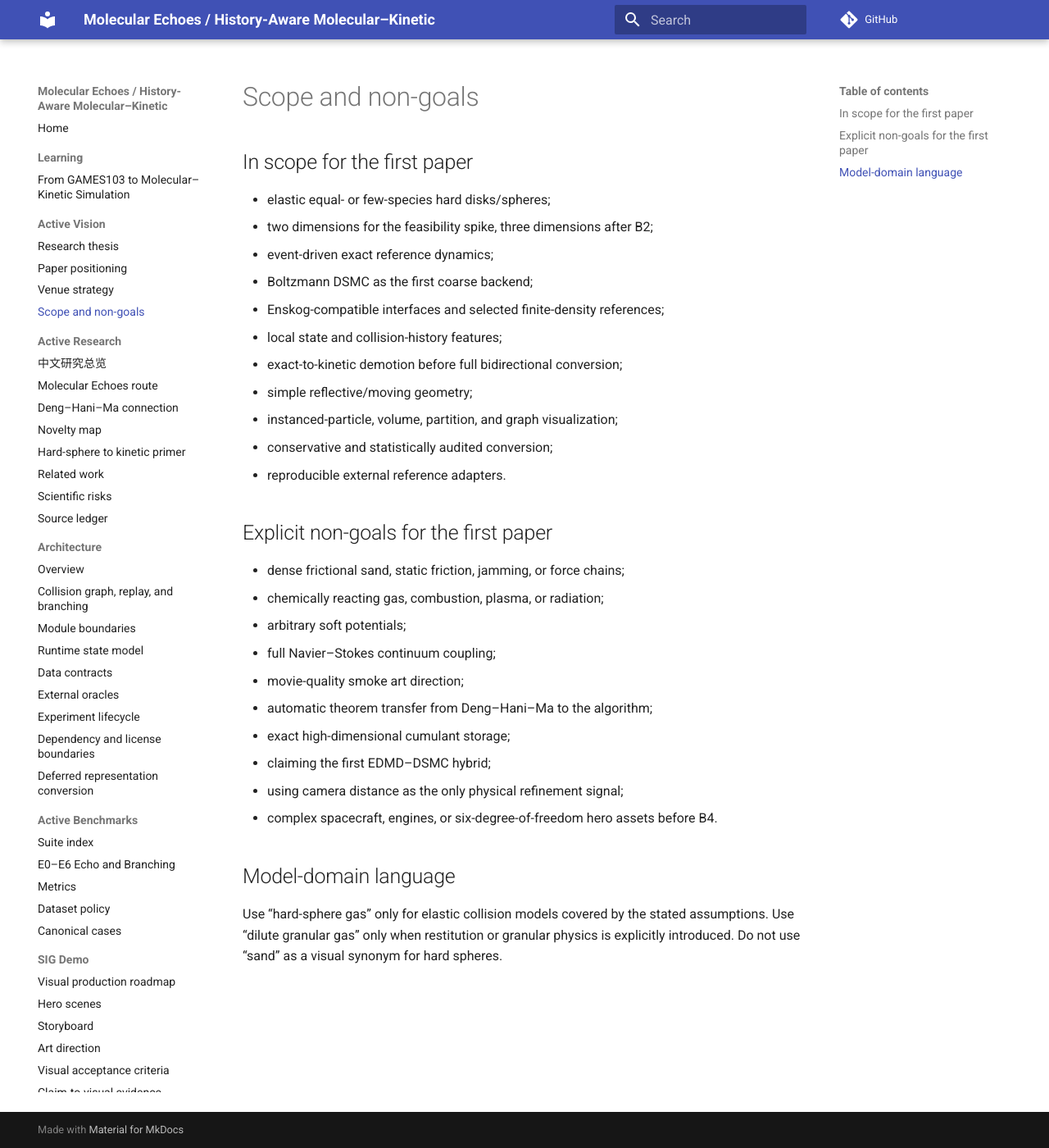
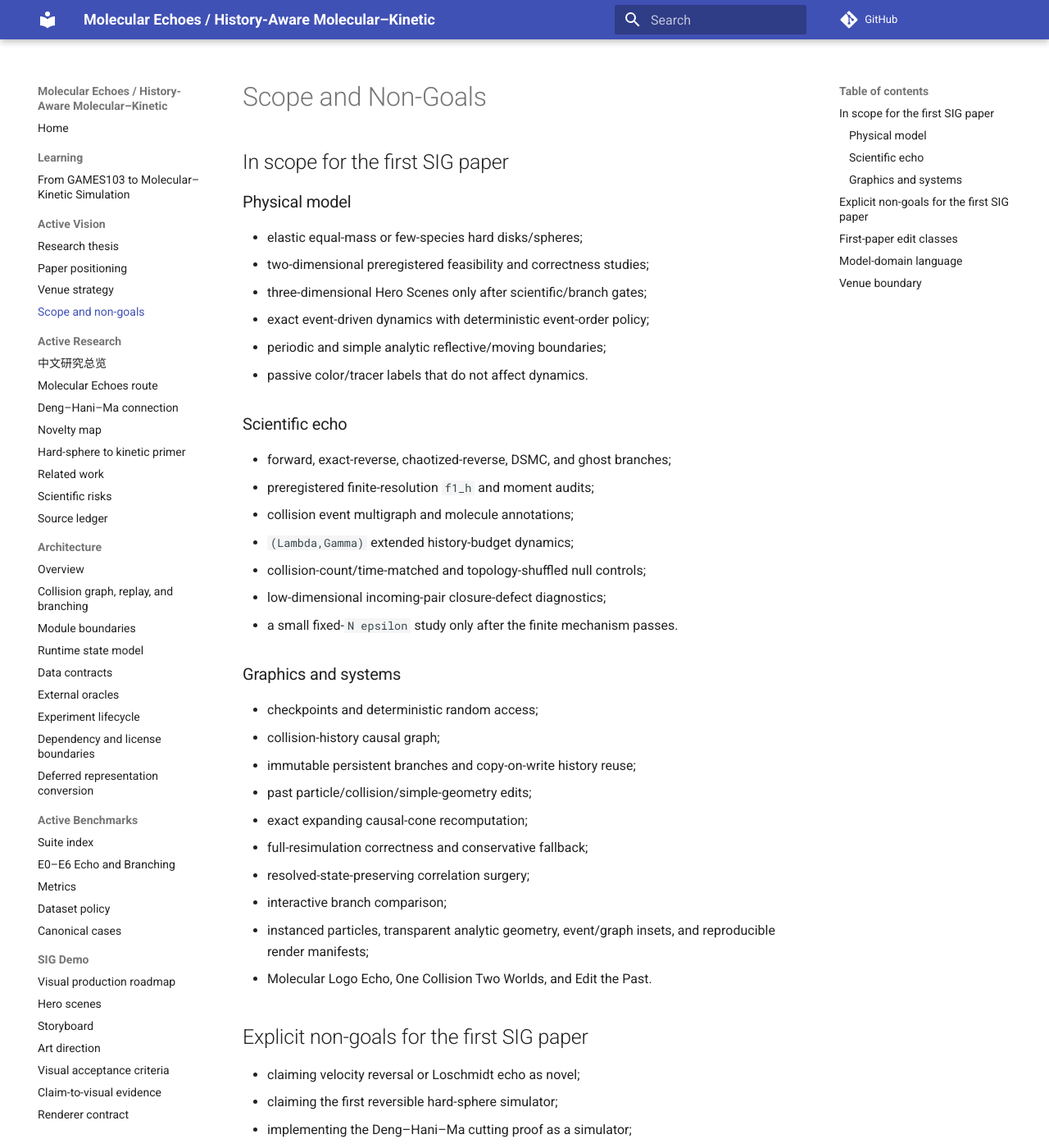
Before and after one commit to jandan138/history-aware-molecular-kinetic, an MkDocs documentation site: the page built from docs/vision/scope-and-non-goals.md, in a window 1280 px wide and 1400 px high. Shown: the whole window at 82% size. Built offline with MkDocs 1.6.1 and Material for MkDocs 9.7.7, drawn with Linux system fonts in a browser that asks for light colours; comment, search, counter and statistics services are not loaded; some of the changed text lies outside the part shown.

Commit message:
docs: update first-paper scope for Molecular Echoes

```diff
--- a/docs/vision/scope-and-non-goals.md
+++ b/docs/vision/scope-and-non-goals.md
@@ -1,34 +1,85 @@
-# Scope and non-goals
+# Scope and Non-Goals
 
-## In scope for the first paper
+## In scope for the first SIG paper
 
-- elastic equal- or few-species hard disks/spheres;
-- two dimensions for the feasibility spike, three dimensions after B2;
-- event-driven exact reference dynamics;
-- Boltzmann DSMC as the first coarse backend;
-- Enskog-compatible interfaces and selected finite-density references;
-- local state and collision-history features;
-- exact-to-kinetic demotion before full bidirectional conversion;
-- simple reflective/moving geometry;
-- instanced-particle, volume, partition, and graph visualization;
-- conservative and statistically audited conversion;
-- reproducible external reference adapters.
+### Physical model
 
-## Explicit non-goals for the first paper
+- elastic equal-mass or few-species hard disks/spheres;
+- two-dimensional preregistered feasibility and correctness studies;
+- three-dimensional Hero Scenes only after scientific/branch gates;
+- exact event-driven dynamics with deterministic event-order policy;
+- periodic and simple analytic reflective/moving boundaries;
+- passive color/tracer labels that do not affect dynamics.
 
+### Scientific echo
+
+- forward, exact-reverse, chaotized-reverse, DSMC, and ghost branches;
+- preregistered finite-resolution `f1_h` and moment audits;
+- collision event multigraph and molecule annotations;
+- `(Lambda,Gamma)` extended history-budget dynamics;
+- collision-count/time-matched and topology-shuffled null controls;
+- low-dimensional incoming-pair closure-defect diagnostics;
+- a small fixed-`N epsilon` study only after the finite mechanism passes.
+
+### Graphics and systems
+
+- checkpoints and deterministic random access;
+- collision-history causal graph;
+- immutable persistent branches and copy-on-write history reuse;
+- past particle/collision/simple-geometry edits;
+- exact expanding causal-cone recomputation;
+- full-resimulation correctness and conservative fallback;
+- resolved-state-preserving correlation surgery;
+- interactive branch comparison;
+- instanced particles, transparent analytic geometry, event/graph insets, and
+  reproducible render manifests;
+- Molecular Logo Echo, One Collision Two Worlds, and Edit the Past.
+
+## Explicit non-goals for the first SIG paper
+
+- claiming velocity reversal or Loschmidt echo as novel;
+- claiming the first reversible hard-sphere simulator;
+- implementing the Deng–Hani–Ma cutting proof as a simulator;
+- proving a new Boltzmann or Boltzmann–Grad theorem;
+- claiming exact equality of continuous `f1` or microstates after surgery;
 - dense frictional sand, static friction, jamming, or force chains;
-- chemically reacting gas, combustion, plasma, or radiation;
-- arbitrary soft potentials;
-- full Navier–Stokes continuum coupling;
-- movie-quality smoke art direction;
-- automatic theorem transfer from Deng–Hani–Ma to the algorithm;
-- exact high-dimensional cumulant storage;
-- claiming the first EDMD–DSMC hybrid;
-- using camera distance as the only physical refinement signal;
-- complex spacecraft, engines, or six-degree-of-freedom hero assets before B4.
+- arbitrary soft potentials, chemical reactions, plasma, combustion, or radiation;
+- full Navier–Stokes coupling;
+- online EDMD↔DSMC dynamic LOD in the active paper;
+- promotion/demotion and exact/kinetic partition control;
+- complex CAD, deformable obstacles, or six-degree-of-freedom assets before the
+  analytic edit cases pass;
+- a generic distributed Time-Warp implementation;
+- a generic keyframe or trajectory optimizer;
+- a full IEEE VIS analytics system before a formal venue pivot;
+- using backward video or state snapping as simulation evidence.
+
+## First-paper edit classes
+
+The primary edit set is deliberately bounded:
+
+1. perturb one particle before a selected event;
+2. modify/suppress one event under explicitly labeled semantics;
+3. insert/remove/move one analytic obstacle;
+4. open/close one simple aperture;
+5. apply one declared correlation-surgery operator at a pivot.
+
+Additional edit types enter only after these pass correctness and locality studies.
 
 ## Model-domain language
 
-Use “hard-sphere gas” only for elastic collision models covered by the stated
-assumptions. Use “dilute granular gas” only when restitution or granular physics
-is explicitly introduced. Do not use “sand” as a visual synonym for hard spheres.
+Use **hard-sphere/hard-disk gas** only for the declared elastic collision model.
+Use **extended history-budget dynamics** for ghost/suppressed-collision branches;
+do not call them exact EDMD.
+
+Use **same resolved present** only when the preregistered `f1_h`/moment audit passes.
+Do not shorten it to “same state.”
+
+Use **causal-cone recomputation** only when dependency expansion and full-reference
+validation are implemented. A fixed visual neighborhood is not a causal cone.
+
+## Venue boundary
+
+The active work is a SIG animation/simulation system. A future IEEE VIS pivot is in
+scope only after a formal decision and must add domain tasks, linked views, and an
+evaluation appropriate to visualization research.
```
